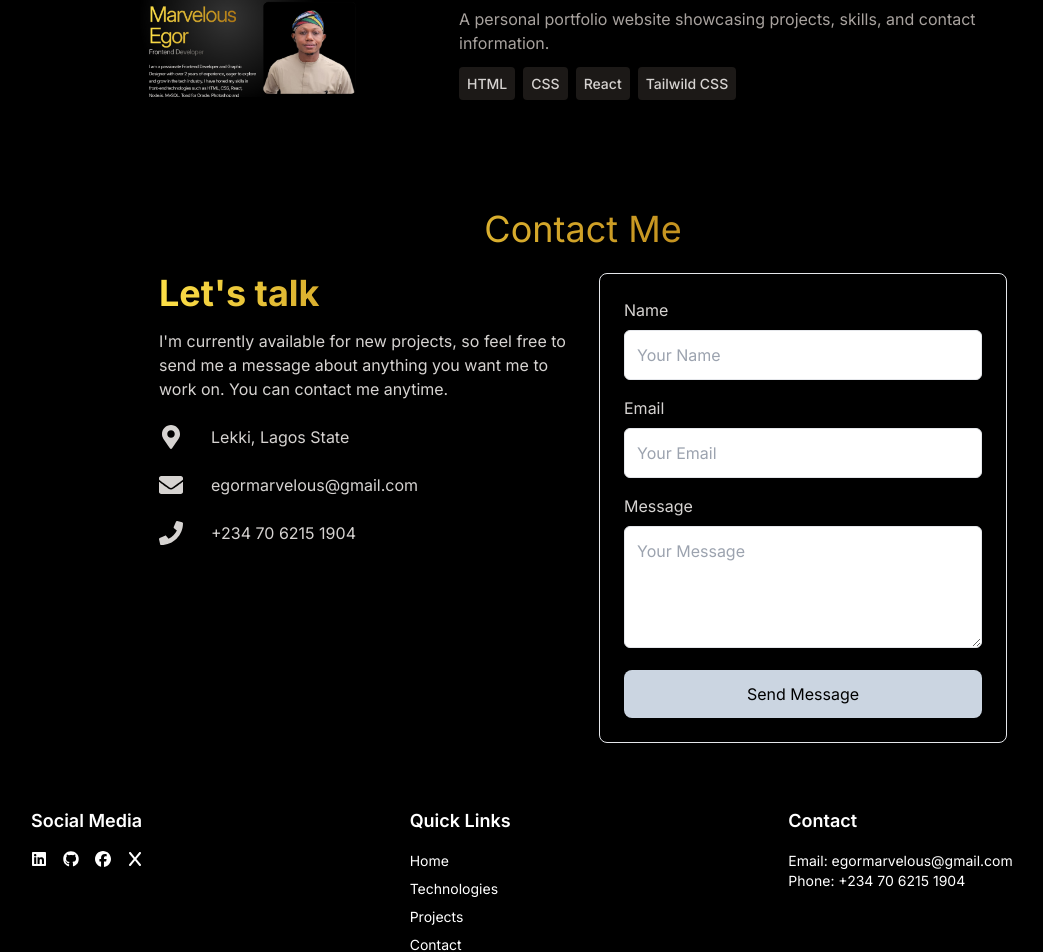
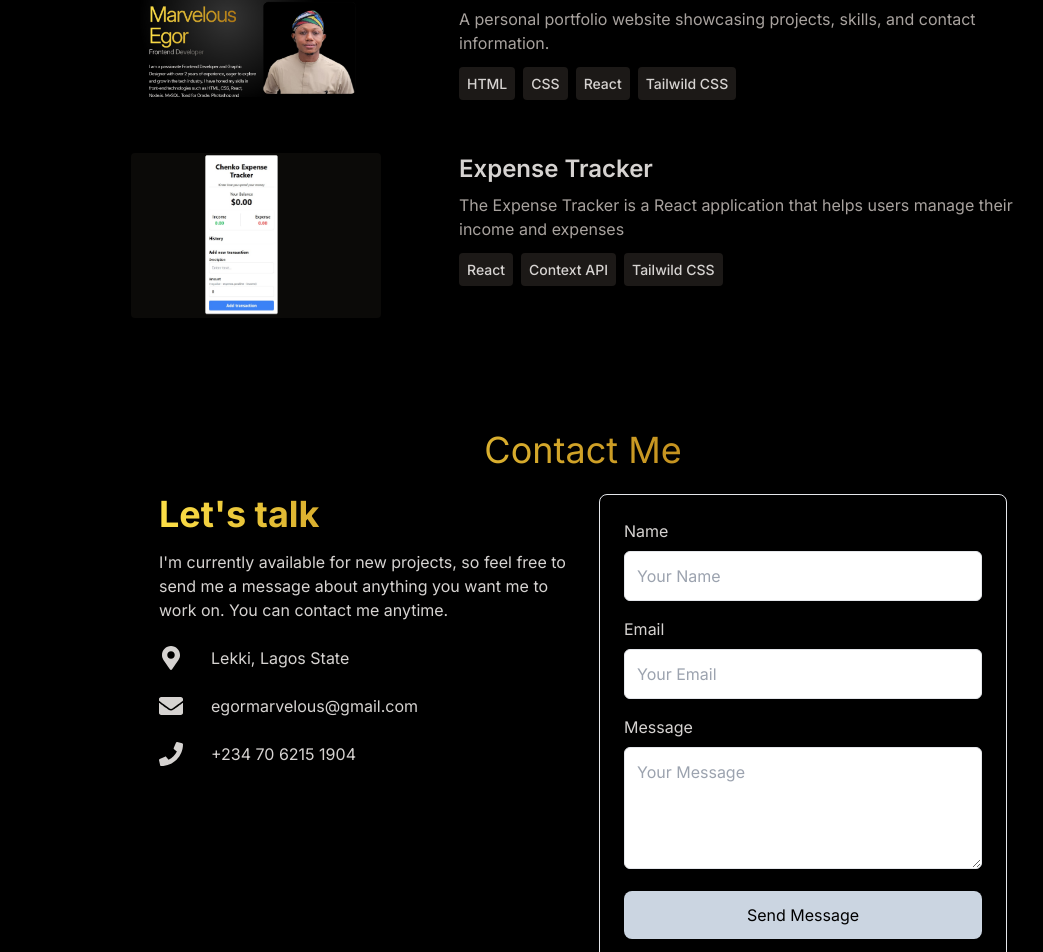
Before and after one commit to marvelchenko/portfolio, a React (Vite) app: page / in a window 1280 px wide. Shown: the part 1931-2883 px from the top of the page, without its empty margins (57-1100 px from the left). Built offline with nearby package versions, Linux system fonts and the light colour scheme.

Commit message:
index.js
updated new project

```diff
--- a/src/constants/index.js
+++ b/src/constants/index.js
@@ -1,6 +1,7 @@
 import project1 from "../assets/projects/project-1.jpg";
 import project2 from "../assets/projects/project-2.jpg";
 import project3 from "../assets/projects/project-3.jpg";
+import project4 from "../assets/projects/project-4.jpg";
 
 export const HERO_CONTENT = `I am a passionate Frontend Developer and Graphic Designer with over 2 years of experience, eager to explore and grow in the tech industry. I have honed my skills in front-end technologies such as HTML, CSS, React, Node.js, MySQL, Toad for Oracle, Photoshop and CorelDraw, and I am driven to continue developing innovative, high-quality web applications.`;
 
@@ -59,6 +60,13 @@ export const PROJECTS = [
       "A personal portfolio website showcasing projects, skills, and contact information.",
     technologies: ["HTML", "CSS", "React", "Tailwild CSS"],
   },
+  {
+    title: "Expense Tracker",
+    image: project4,
+    description:
+      "The Expense Tracker is a React application that helps users manage their income and expenses",
+    technologies: ["React", "Context API", "Tailwild CSS"],
+  },
 ];
 
 export const CONTACT = {
```
